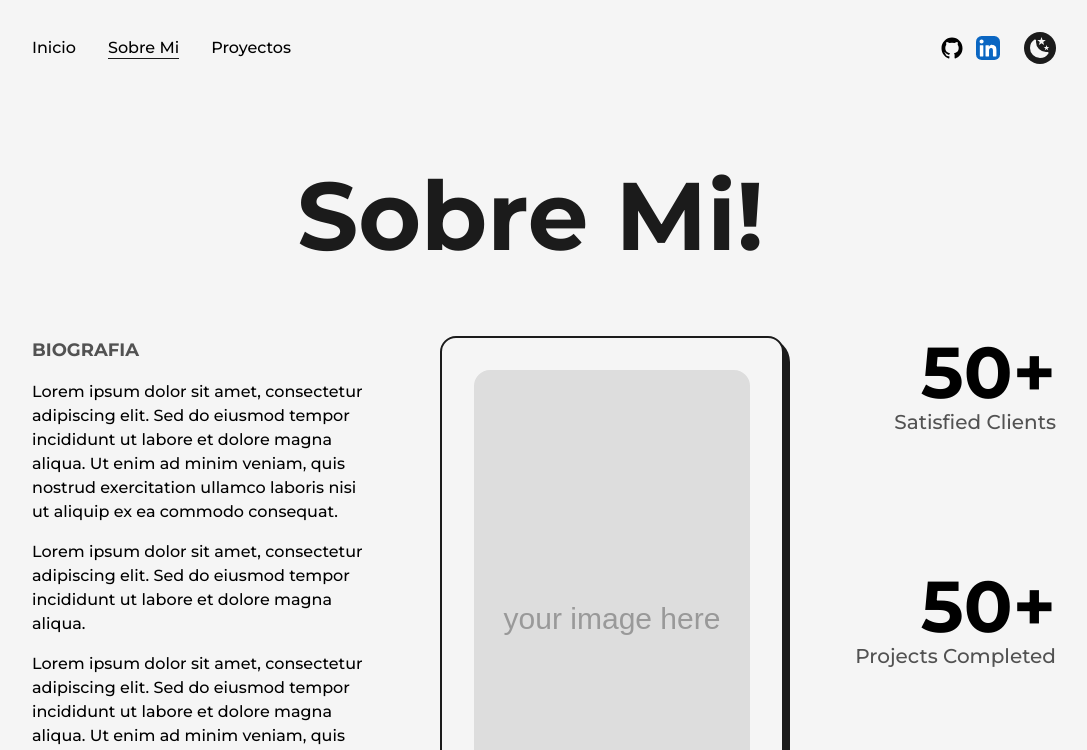
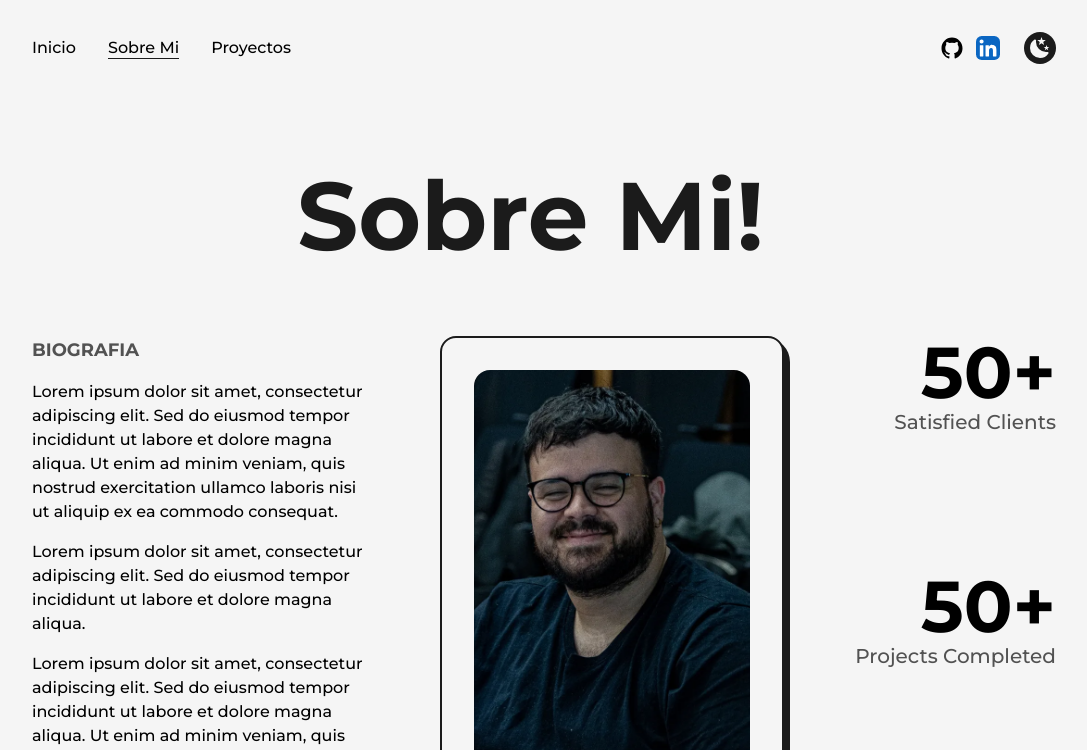
Before and after one commit to GustavoGamarra95/portfolio, a Next.js app: page /about in a window 1280 px wide. Shown: the top 750 px of the page, without its empty margins (96-1183 px from the left). Built offline with nearby package versions, Linux system fonts and the light colour scheme.

Commit message:
foto agregada

```diff
--- a/src/pages/about.js
+++ b/src/pages/about.js
@@ -3,6 +3,7 @@ import Head from "next/head";
 import AnimatedText from "@/components/AnimatedText";
 import Layout from "@/components/Layout";
 import Image from "next/image";
+import foto from "../../public/foto.webp"
 import placeholder from "../../public/images/svgs/placeholder.svg"
 
 const FramerImage = motion(Image);
@@ -75,7 +76,7 @@ const About = () => {
                             <div
                                 className="absolute top-0 -right-2 -z-10 w-[102%] h-[102%] rounded-3xl bg-dark dark:bg-light "/>
                             <FramerImage
-                                src={placeholder}
+                                src={foto}
                                 alt="Gustavo Ariel Gamarra Rojas"
                                 className="w-full h-[500px] lg:h-[450px] sm:h-[400px] xs:h-[350px] object-cover rounded-2xl"
                                 whileHover={{scale: 1.02}}
```
Also changed, not shown: public/foto.webp (renamed from public/IMG_20240526_144501_614.webp).
